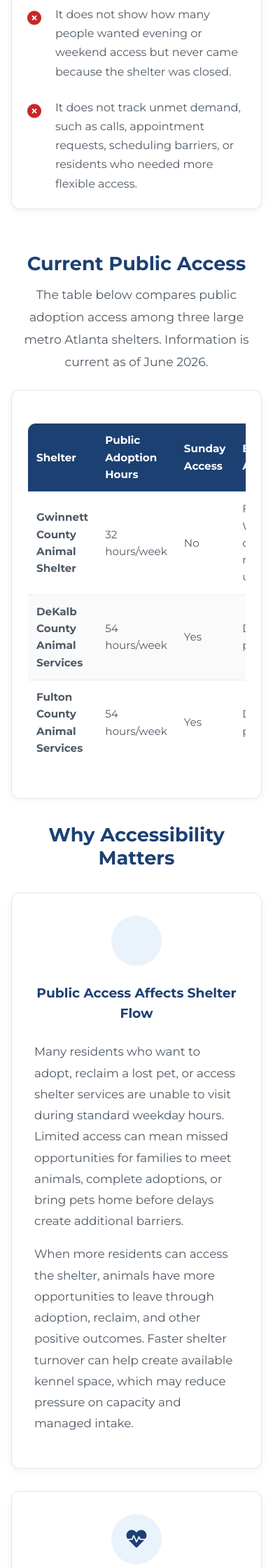
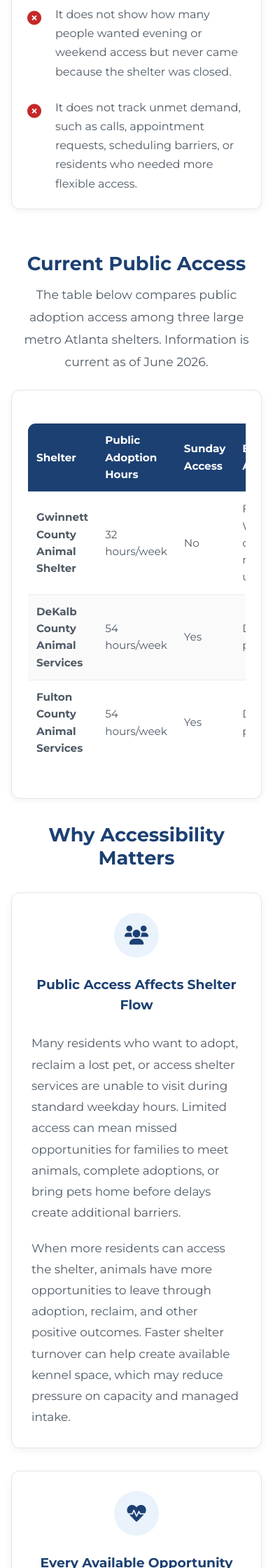
Before and after one commit to whitleybacon/gwinnett-animal-advocacy-alliance, a Jekyll site: the page built from issues/shelter-accessibility/index.html, in a window 390 px wide. Shown: the part 4160-6400 px from the top of the page at 70% size. Built offline with Jekyll 4.4.1, drawn with Linux system fonts in a browser that asks for light colours.

Commit message:
Update index.html

```diff
--- a/issues/shelter-accessibility/index.html
+++ b/issues/shelter-accessibility/index.html
@@ -15,6 +15,10 @@
     align-items: start;
     margin-top: 2rem;
 }
+
+/* ===========================================
+   ADOPTION BAR CHART
+=========================================== */
 
 .adoption-bar-chart {
     margin: 1.75rem 0;
@@ -127,104 +139,149 @@
     font-weight: 900;
     position: absolute;
     left: 0;
-    top: 0.15rem;
+    top: .15rem;
     color: #C62828;
     font-size: 1.25rem;
 }
 
+/* ===========================================
+   WHY ACCESSIBILITY MATTERS
+=========================================== */
+
 .access-info-grid {
     display: grid;
-    grid-template-columns: 1fr 1fr;
+    grid-template-columns: repeat(2,1fr);
     gap: 2rem;
     margin-top: 2rem;
 }
 
 .access-info-card,
 .access-recommendation-card {
-    background: #fff;
-    border: 1px solid #e5e5e5;
-    border-radius: 12px;
-    padding: 2rem;
-    box-shadow: 0 4px 12px rgba(0,0,0,.05);
-    text-align: left;
+    background:#fff;
+    border:1px solid #e5e5e5;
+    border-radius:12px;
+    padding:2rem;
+    box-shadow:0 4px 12px rgba(0,0,0,.05);
 }
 
 .access-info-icon,
-.access-recommendation-icon {
-    width: 72px;
-    height: 72px;
-    border-radius: 50%;
-    background: #eaf3fb;
-    color: #1C4072;
-    display: flex;
-    align-items: center;
-    justify-content: center;
-    font-size: 1.8rem;
-    margin: 0 auto 1.5rem;
+.access-recommendation-icon{
+    width:72px;
+    height:72px;
+    border-radius:50%;
+    background:#eaf3fb;
+    display:flex;
+    align-items:center;
+    justify-content:center;
+    margin:0 auto 1.5rem;
+}
+
+.access-info-icon i,
+.access-recommendation-icon i{
+    font-size:2rem;
+    color:#1C4072;
 }
 
 .access-info-card h3,
-.access-recommendation-card h3 {
-    color: #1C4072;
-    text-align: center;
-    margin-top: 0;
-    margin-bottom: 1.5rem;
+.access-recommendation-card h3{
+    color:#1C4072;
+    text-align:center;
+    margin:0 0 1.5rem;
 }
 
-.access-info-card p {
-    font-size: 1.05rem;
-    line-height: 1.8;
+.access-info-card p{
+    font-size:1.05rem;
+    line-height:1.8;
+    margin-bottom:1.25rem;
 }
 
-.access-recommendation-card p {
-    text-align: center;
-    font-size: 1.05rem;
-    line-height: 1.75;
+.access-info-card p:last-child{
+    margin-bottom:0;
 }
 
-.access-change-section {
-    background: #f6f9fd;
-    padding: 45px 24px 55px;
-    margin-top: 40px;
+/* ===========================================
+   WHAT SHOULD CHANGE
+=========================================== */
+
+.access-change-section{
+    background:#f6f9fd;
+    margin-top:40px;
+    padding:30px 24px 35px;
 }
 
-.access-recommendation-grid {
-    display: grid;
-    grid-template-columns: repeat(3, 1fr);
-    gap: 2rem;
-    margin-top: 2rem;
+.access-change-section h2{
+    margin-bottom:.75rem;
 }
 
-@media (max-width: 900px) {
+.access-change-section .section-intro{
+    max-width:850px;
+    margin:0 auto 2rem;
+}
+
+.access-recommendation-grid{
+    display:grid;
+    grid-template-columns:repeat(3,1fr);
+    gap:2rem;
+}
+
+.access-recommendation-card{
+    display:flex;
+    flex-direction:column;
+}
+
+.access-recommendation-card p{
+    text-align:center;
+    font-size:1.05rem;
+    line-height:1.75;
+    margin:0;
+}
+
+/* ===========================================
+   MOBILE
+=========================================== */
+
+@media (max-width:900px){
+
     .county-data-grid,
     .access-info-grid,
-    .access-recommendation-grid {
-        grid-template-columns: 1fr;
+    .access-recommendation-grid{
+        grid-template-columns:1fr;
     }
 
-    .bar-row {
-        grid-template-columns: 1fr;
-        gap: .35rem;
-        margin-bottom: 1.5rem;
+    .bar-row{
+        grid-template-columns:1fr;
+        gap:.35rem;
+        margin-bottom:1.5rem;
     }
 
-    .bar-value {
-        text-align: left;
+    .bar-value{
+        text-align:left;
     }
 
     .hours-data-table th,
-    .hours-data-table td {
-        padding: 12px;
-        font-size: .95rem;
+    .hours-data-table td{
+        padding:12px;
+        font-size:.95rem;
     }
 
-    .issue-list li {
-        font-size: 1rem;
+    .issue-list li{
+        font-size:1rem;
     }
 
-   .access-info-grid,
-    .access-recommendation-grid {
-        grid-template-columns: 1fr;
+    .access-info-card,
+    .access-recommendation-card{
+        padding:1.75rem;
+    }
+
+    .access-info-icon,
+    .access-recommendation-icon{
+        width:64px;
+        height:64px;
+    }
+
+    .access-info-icon i,
+    .access-recommendation-icon i{
+        font-size:1.7rem;
     }
 }
 </style>
@@ -387,7 +444,7 @@
     <div class="access-info-grid">
         <div class="access-info-card">
             <div class="access-info-icon">
-                <i class="fa-solid fa-people-group"></i>
+               <i class="fa-solid fa-users"></i>
             </div>
             <h3>Public Access Affects Shelter Flow</h3>
             <p>Many residents who want to adopt, reclaim a lost pet, or access shelter services are unable to visit during standard weekday hours. Limited access can mean missed opportunities for families to meet animals, complete adoptions, or bring pets home before delays create additional barriers.</p>
@@ -428,7 +485,7 @@
 
         <div class="access-recommendation-card">
             <div class="access-recommendation-icon">
-                <i class="fa-solid fa-right-left"></i>
+                <i class="fa-solid fa-arrow-right-arrow-left"></i>
             </div>
             <h3>Support Shelter Capacity</h3>
             <p>Managed intake is often discussed as a capacity issue, but shelter flow is also part of the equation. Improving public accessibility creates more opportunities for adoption and reclaim, helping animals leave the shelter and making space for the next animal in need.</p>
```
Also changed, not shown: other parts of issues/shelter-accessibility/index.html (+8 -0 lines).
